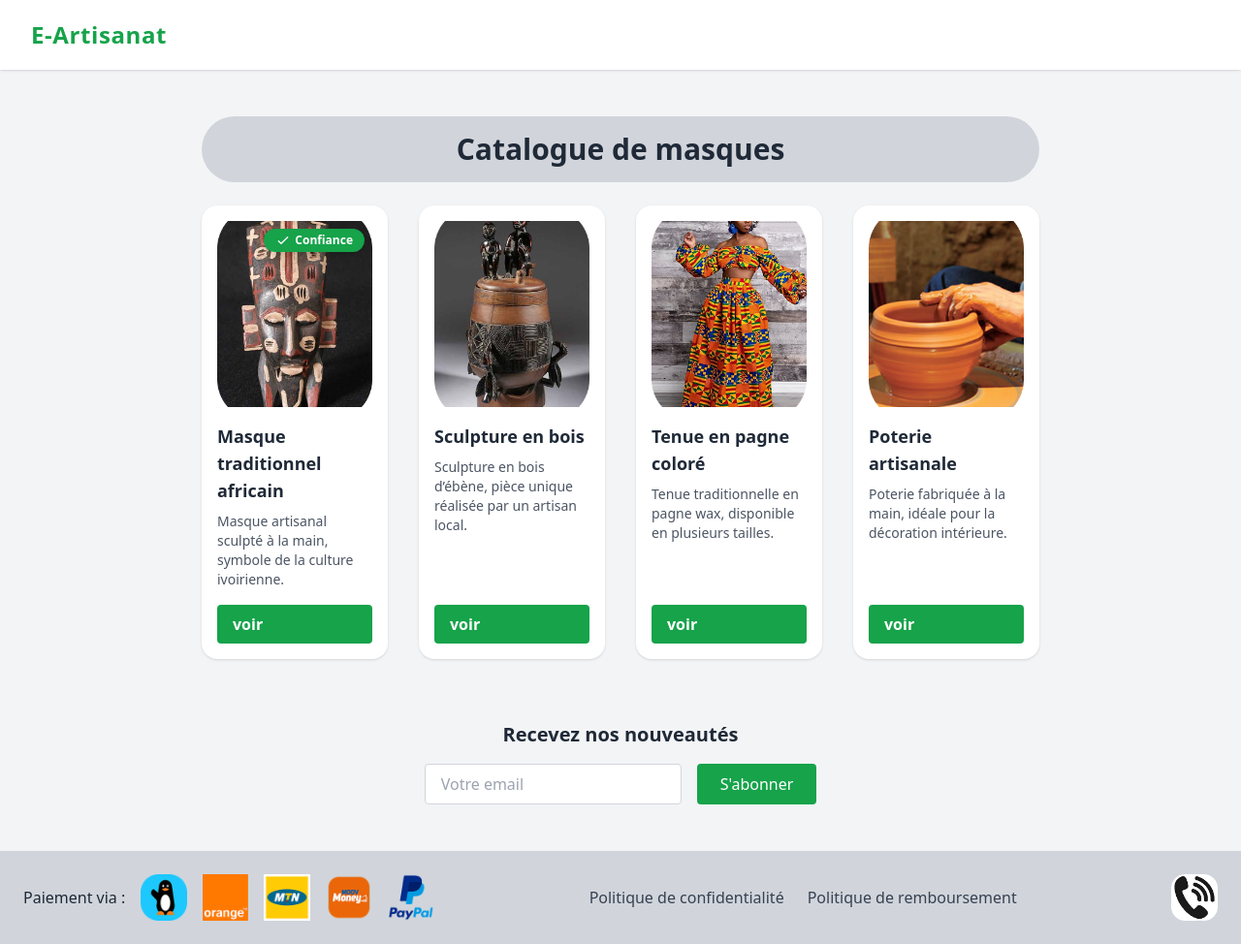
After one commit to RodrigueAk47/e-artisanat, a PHP site: page /products in a window 1280 px wide. The commit adds this page. Shown: the whole page at 97% size. Run offline with PHP 8.4, Linux system fonts and the light colour scheme; some web fonts are replaced.

Commit message:
J'ai ajouté la page products

```diff
--- /dev/null
+++ b/app/Controllers/ProductsController.php
@@ -0,0 +1,13 @@
+<?php
+
+namespace App\Controllers;
+
+class ProductsController
+{
+    public function products(string $title)
+    {
+        require_once __DIR__ . '/../Views/layouts/header.php';
+        require_once __DIR__ .'/../Views/products.php';
+        require_once __DIR__ . '/../Views/layouts/footer.php';
+    }
+}
--- /dev/null
+++ b/app/Views/products.php
@@ -0,0 +1,72 @@
+<main class="flex-grow">
+    <!-- Titre -->
+    <section class="w-full sm:w-[70%] mx-auto mt-12 mb-6 px-4">
+        <h2 class="text-3xl font-bold text-center text-gray-800 bg-gray-300 py-4 rounded-full">
+            Catalogue de masques
+        </h2>
+    </section>
+
+    <!-- Liste des produits -->
+    <section class="w-full sm:w-[70%] mx-auto grid grid-cols-1 sm:grid-cols-2 lg:grid-cols-4 gap-8 px-4">
+        <!-- Produit 1 -->
+        <article class="bg-white rounded-2xl shadow hover:shadow-lg transition p-4 flex flex-col relative">
+            <div class="relative">
+                <img src="../public/assets/img/produits/masque.png" alt="Masque traditionnel africain"
+                     loading="lazy"
+                     class="w-full h-48 object-cover rounded-xl mb-4">
+                <span class="absolute top-2 right-2 bg-green-600 text-white text-xs font-bold px-3 py-1 rounded-full shadow-lg flex items-center gap-1">
+                    <svg xmlns="http://www.w3.org/2000/svg" class="h-4 w-4 inline" fill="none" viewBox="0 0 24 24" stroke="currentColor">
+                        <path stroke-linecap="round" stroke-linejoin="round" stroke-width="2" d="M5 13l4 4L19 7" />
+                    </svg>
+                    Confiance
+                </span>
+            </div>
+            <h3 class="font-semibold text-lg mb-2">Masque traditionnel africain</h3>
+
+            <p class="text-gray-600 mb-4 text-sm">Masque artisanal sculpté à la main, symbole de la culture ivoirienne.</p>
+            <a class="mt-auto bg-green-600 text-white px-4 py-2 rounded hover:bg-green-700 transition font-semibold" href="product.html">voir</a>
+        </article>
+        <!-- Produit 2 -->
+        <article class="bg-white rounded-2xl shadow hover:shadow-lg transition p-4 flex flex-col">
+            <img src="../public/assets/img/produits/sculpture.png" alt="Sculpture en bois ivoirienne"
+                 loading="lazy"
+                 class="w-full h-48 object-cover rounded-xl mb-4">
+            <h3 class="font-semibold text-lg mb-2">Sculpture en bois</h3>
+
+            <p class="text-gray-600 mb-4 text-sm">Sculpture en bois d’ébène, pièce unique réalisée par un artisan local.</p>
+            <a class="mt-auto bg-green-600 text-white px-4 py-2 rounded hover:bg-green-700 transition font-semibold" href="product.html">voir</a>
+        </article>
+        <!-- Produit 3 -->
+        <article class="bg-white rounded-2xl shadow hover:shadow-lg transition p-4 flex flex-col">
+            <img src="../public/assets/img/produits/pagne.png" alt="Tenue en pagne coloré"
+                 loading="lazy"
+                 class="w-full h-48 object-cover rounded-xl mb-4">
+            <h3 class="font-semibold text-lg mb-2">Tenue en pagne coloré</h3>
+
+            <p class="text-gray-600 mb-4 text-sm">Tenue traditionnelle en pagne wax, disponible en plusieurs tailles.</p>
+            <a class="mt-auto bg-green-600 text-white px-4 py-2 rounded hover:bg-green-700 transition font-semibold" href="product.html">voir</a>
+        </article>
+        <!-- Produit 4 -->
+        <article class="bg-white rounded-2xl shadow hover:shadow-lg transition p-4 flex flex-col">
+            <img src="../public/assets/img/produits/poteries.png" alt="Poterie artisanale ivoirienne"
+                 loading="lazy"
+                 class="w-full h-48 object-cover rounded-xl mb-4">
+            <h3 class="font-semibold text-lg mb-2">Poterie artisanale</h3>
+
+            <p class="text-gray-600 mb-4 text-sm">Poterie fabriquée à la main, idéale pour la décoration intérieure.</p>
+            <a class="mt-auto bg-green-600 text-white px-4 py-2 rounded hover:bg-green-700 transition font-semibold" href="product.html">voir</a>
+        </article>
+    </section>
+
+    <!-- Newsletter -->
+    <section class="w-full sm:w-[70%] mx-auto px-4 mt-16 text-center">
+        <h3 class="text-xl font-bold mb-4">Recevez nos nouveautés</h3>
+        <form class="flex flex-col sm:flex-row gap-4 justify-center">
+            <input type="email" placeholder="Votre email"
+                   class="px-4 py-2 rounded border border-gray-300 w-full sm:w-auto">
+            <button class="bg-green-600 text-white px-6 py-2 rounded hover:bg-green-700">
+                S'abonner
+            </button>
+        </form>
+    </section>
+</main>
--- a/routes/web.php
+++ b/routes/web.php
@@ -7,6 +7,8 @@ use App\Controllers\HomeController;
 use App\Controllers\AuthController;
 use App\Controllers\LoginController;
 use App\Controllers\ComController;
+use App\Controllers\ProductsController;
+
 
 $router->get('/', function () {
     (new HomeController())->index(
@@ -31,3 +33,9 @@ $router->get('/commander', function () {
         'E-Artisanat - Commande'
     );
 });
+
+$router->get('/products', function () {
+    (new ProductsController())->products(
+        'E-Artisanat - production'
+    );
+});
```
